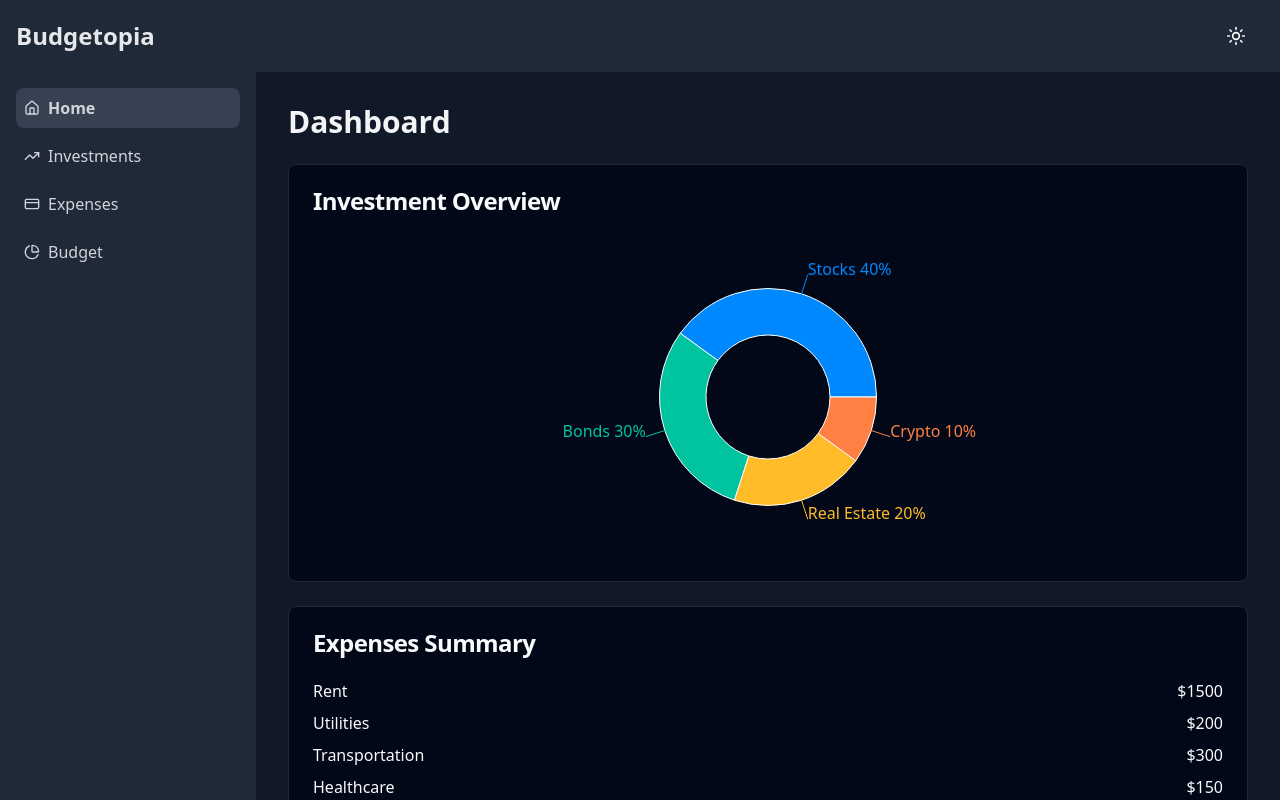
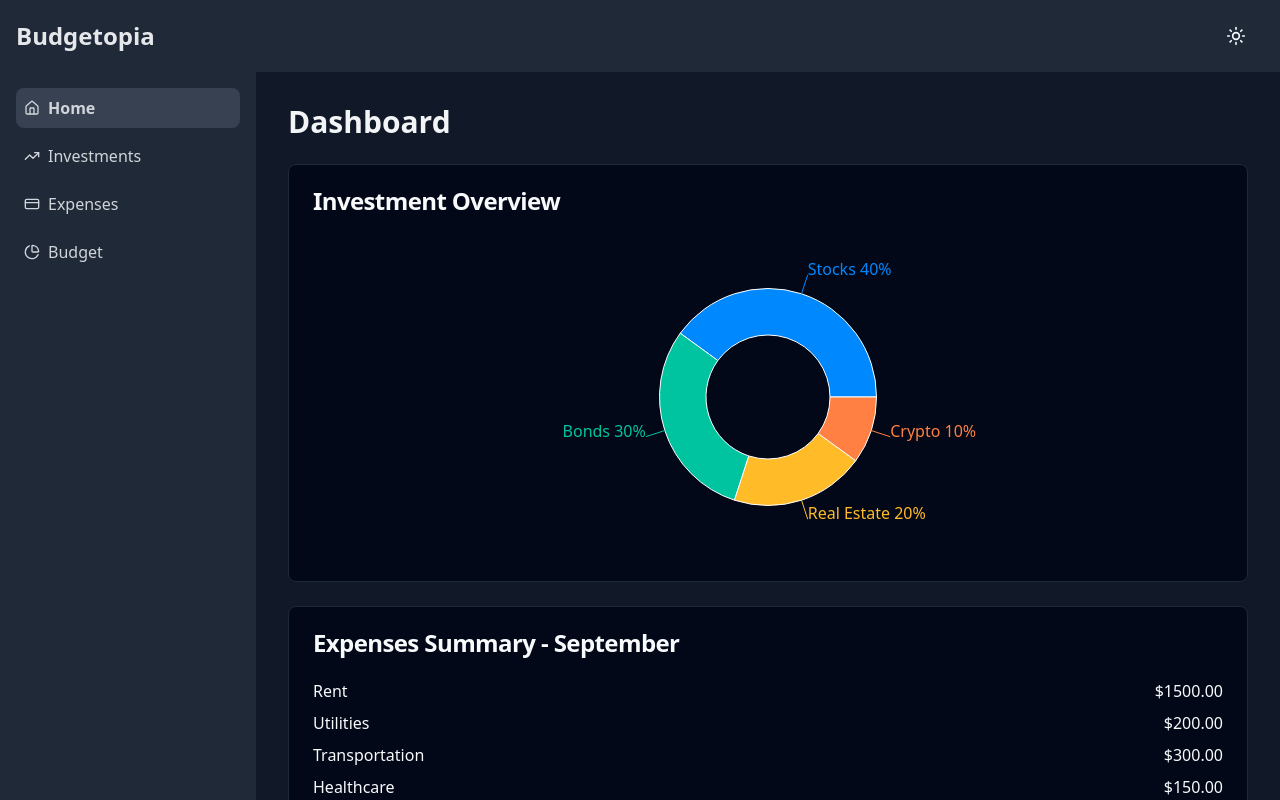
Before and after one commit to taishiwalden/budgetopia-dashboard, a React (Vite) app: page / in a window 1280 px wide. Built offline with nearby package versions, Linux system fonts and the light colour scheme.

Commit message:
Add total to expense summary
Included a total amount for the expense summary and displayed the current month in the expenses section.
[skip gpt_engineer]

```diff
--- a/src/pages/Home.jsx
+++ b/src/pages/Home.jsx
@@ -4,12 +4,7 @@ import { PieChart, Pie, Cell, ResponsiveContainer, BarChart, Bar, XAxis, YAxis,
 import { useQuery } from "@tanstack/react-query";
 
 const Home = () => {
-  const investmentData = [
-    { name: 'Stocks', value: 40 },
-    { name: 'Bonds', value: 30 },
-    { name: 'Real Estate', value: 20 },
-    { name: 'Crypto', value: 10 },
-  ];
+  const currentMonth = new Date().toLocaleString('default', { month: 'long' });
 
   const { data: expensesData } = useQuery({
     queryKey: ['expenses'],
@@ -25,7 +20,16 @@ const Home = () => {
     ],
   });
 
+  const investmentData = [
+    { name: 'Stocks', value: 40 },
+    { name: 'Bonds', value: 30 },
+    { name: 'Real Estate', value: 20 },
+    { name: 'Crypto', value: 10 },
+  ];
+
   const COLORS = ['#0088FE', '#00C49F', '#FFBB28', '#FF8042'];
+
+  const totalExpenses = expensesData.reduce((sum, expense) => sum + expense.amount, 0);
 
   return (
     <div>
@@ -60,16 +64,20 @@ const Home = () => {
         </Card>
         <Card>
           <CardHeader>
-            <CardTitle>Expenses Summary</CardTitle>
+            <CardTitle>Expenses Summary - {currentMonth}</CardTitle>
           </CardHeader>
           <CardContent>
             <div className="space-y-2">
               {expensesData.map((expense, index) => (
                 <div key={index} className="flex justify-between">
                   <span>{expense.category}</span>
-                  <span>${expense.amount}</span>
+                  <span>${expense.amount.toFixed(2)}</span>
                 </div>
               ))}
+              <div className="flex justify-between font-bold pt-2 border-t">
+                <span>Total</span>
+                <span>${totalExpenses.toFixed(2)}</span>
+              </div>
             </div>
           </CardContent>
         </Card>
```
